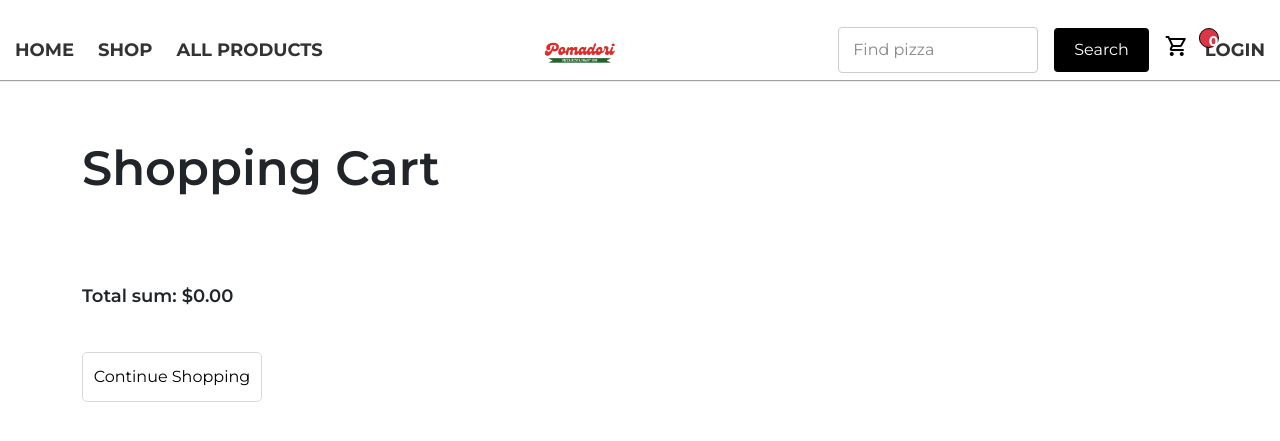
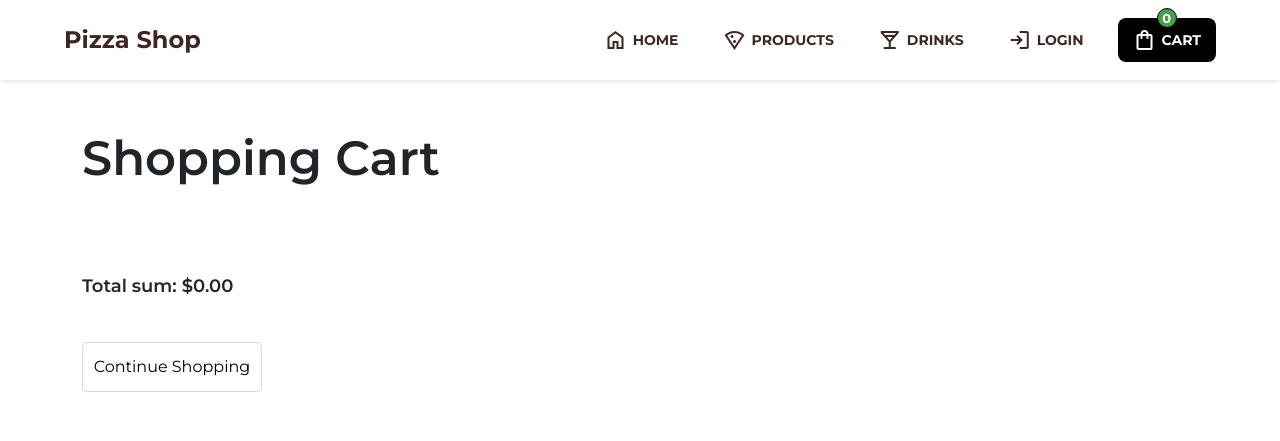
Before and after one commit to sixoper77/PizzaShop, a Django app: page /cart/ in a window 1280 px wide. Shown: the top 441 px of the page. Run offline with Django 5.2, Linux system fonts and the light colour scheme; parts of the project's set-up code (start-up, migrations or seed data) failed here and were passed over; some libraries are stand-ins or nearby versions.

Commit message:
updated base html

```diff
--- a/app2/main/static/css/base.css
+++ b/app2/main/static/css/base.css
@@ -235,17 +235,10 @@ h5{
     opacity: 0.2;
 }
 
-.cart_quantity{
-    position: absolute;
-    border-radius: 20px;
-    width: 20px;
-    height: 20px;
-    font-size: 13px;
-    border: 1px solid #000;
-    text-align: center;
-    margin-left: 20px;
-    margin-top: 40px;
-}
+
+
+
+
 
 .cart{
     flex-direction: column;
@@ -453,8 +446,97 @@ h5{
 }
 
 .cart_quantity {
-    display: block;
-    text-align: center;
+    position: absolute;
+    top: 0;
+    left: 50%;
+    transform: translate(-50%, -50%);
+    border-radius: 50%;
+    width: 20px;
+    height: 20px;
+    font-size: 13px;
+    font-weight: bold;
+    border: 1px solid #000;
+    background-color: #45a049;
+    color: white;
+    display: flex;
+    align-items: center;
+    justify-content: center;
+}
+
+
+/* Фиксированная верхняя панель */
+.header {
+    background-color: #ffffff;
+    box-shadow: 0 2px 4px rgba(0, 0, 0, 0.1);
+    padding: 10px 0;
+    position: fixed;  /* Делаем шапку фиксированной */
+    top: 0;           /* Прижимаем к верху */
+    left: 0;
+    width: 100%;      /* Растягиваем на всю ширину */
+    z-index: 1000;    /* Делаем поверх всего */
+}
+
+/* Чтобы контент не перекрывался шапкой */
+.container {
+    margin-top: 70px;  /* Отступ вниз, чтобы контент не залезал под header */
+}
+
+/* Контейнер внутри header */
+.header-container {
+    max-width: 1200px;
+    margin: 0 auto;
+    display: flex;
+    justify-content: space-between;
+    align-items: center;
+}
+
+/* Логотип */
+.logo h2 {
+    font-size: 24px;
+    font-weight: bold;
+    color: #3e2723;
+    margin: 0;
+}
+
+/* Меню */
+.nav-list {
+    list-style: none;
+    padding: 0;
+    display: flex;
+    align-items: center;
+    gap: 20px;
+}
+
+/* Ссылки в меню */
+.nav-item {
+    text-decoration: none;
+    color: #3e2723;
     font-size: 14px;
-    margin-top: 4px;
+    font-weight: bold;
+    display: flex;
+    align-items: center;
+    gap: 5px;
+    padding: 10px;
+    transition: background 0.3s ease-in-out, color 0.3s ease-in-out;
 }
+
+/* Оформление активного элемента */
+/* Активная кнопка */
+.nav-item.active {
+    background-color: #000;
+    color: white;
+    padding: 10px 15px;
+    border-radius: 8px;
+}
+
+
+
+/* Размер иконок */
+.material-symbols-outlined {
+    font-size: 20px;
+}
+
+/* Текст рядом с иконками */
+.nav-text {
+    font-size: 14px;
+}
--- a/app2/main/templates/main/base.html
+++ b/app2/main/templates/main/base.html
@@ -4,58 +4,75 @@
 <head>
     <meta charset="UTF-8">
     <meta name="viewport" content="width=device-width, initial-scale=1.0">
-    <title>{% block title %}{% endblock %}</title>
+    <title>Coffee Shop</title>
 
-    {% comment %} Bootstrap {% endcomment %}
+    <!-- Bootstrap -->
     <link rel="stylesheet" href="{% static 'bootstrap/css/bootstrap.min.css' %}">
-    {% comment %} CSS {% endcomment %}
+
+    <!-- CSS -->
     <link rel="stylesheet" href="{% static 'css/base.css' %}">
-    {% comment %} Material Icons {% endcomment %}
-    <link href="https://fonts.googleapis.com/css2?family=Material+Icons+Outlined" rel="stylesheet">
+
+    <!-- Material Icons -->
+    <link href="https://fonts.googleapis.com/css2?family=Material+Symbols+Outlined" rel="stylesheet">
 </head>
 <body>
-    <header class="header sticky-top">
-        <div class="header-container d-flex align-items-center justify-content-between">
+    <header class="header">
+        <div class="header-container d-flex align-items-center justify-content-between px-4 py-2">
+            <!-- Логотип слева -->
+            <div class="logo">
+                <h2 class="m-0">Pizza Shop</h2>
+            </div>
+
+            <!-- Меню справа -->
             <nav class="header-nav">
-                <ul class="header-list d-flex gap-4 m-0">
-                    <li><a href="{% url "main:popular_list" %}" class="nav-a">Home</a></li>
-                    <li><a href="{% url "main:product_list" %}" class="nav-a">Shop</a></li>
-                    <li><a href="{% url "main:product_list" %}" class="nav-a">All products</a></li>
-                </ul>
-            </nav>
-            <div class="header-logo">
-                <a href="#"><img src="{% static 'img/pizza_logo.png' %}" alt="Pizza Logo" class="pizza-logo"></a>
-            </div>
-            <div class="header-profile d-flex align-items-center gap-3">
-                <div class="material-textfield">
-                    <input type="text" placeholder=" " required>
-                    <label>Find pizza</label>
-                </div>
-                <button class="material-button">Search</button>
-                <div class="cart-container d-flex align-items-center position-relative">
-                    <a href="{% url 'cart:cart_detail' %}" class="cart-link">
-                        <span class="material-icons-outlined">shopping_cart</span>
+                <ul class="nav-list d-flex align-items-center gap-4 m-0">
+                    <li>
+                        <a href="{% url 'main:popular_list' %}" class="nav-item {% if request.resolver_match.url_name == 'popular_list' %}active{% endif %}">
+                            <span class="material-symbols-outlined">home</span>
+                            <span class="nav-text">HOME</span>
                         </a>
-                    <p class="cart_quantity position-absolute top-0 start-100 translate-middle badge rounded-pill bg-danger">
+                    </li>
+                    <li>
+                        <a href="{% url 'main:product_list' %}" class="nav-item {% if request.resolver_match.url_name == 'product_list' %}active{% endif %}">
+                            <span class="material-symbols-outlined">local_pizza</span>
+                            <span class="nav-text">PRODUCTS</span>
+                        </a>
+                    </li>
+                    <li><a href="#" class="nav-item">
+                        <span class="material-symbols-outlined">local_bar</span>
+                        <span class="nav-text">DRINKS</span>
+                    </a></li>
+                    <li><a href="{% url "user:login" %}" class="nav-item {% if request.resolver_match.url_name == 'login' %}active{% endif %}">
+                        <span class="material-symbols-outlined">login</span>
+                        <span class="nav-text">LOGIN</span>
+                    </a></li>
+                    <li class="position-relative">
+                        <a href="{% url 'cart:cart_detail' %}" class="nav-item {% if request.resolver_match.url_name == 'cart_detail' %}active{% endif %}">
+                            <span class="material-symbols-outlined">shopping_bag</span>
+                            <span class="nav-text">CART</span>
+                        </a>
                         {% with cart_quantity=cart|length %}
+                            <p class="cart_quantity position-absolute top-0 start-90  translate-middle badge rounded-pill ">
                                 {% if cart_quantity > 0 %}
                                     {{ cart_quantity }}
                                 {% else %}
                                     0
                                 {% endif %}
+                            </p>
                         {% endwith %}
-                    </p>
-                </div>
-                <a href="#" class="nav-a">LOGIN</a>
-            </div>
+                    </li>
+                </ul>
+            </nav>
         </div>
     </header>
+
+    <!-- Контент страницы -->
     <div class="container">
         {% block content %}
         {% endblock %}
     </div>
 
-    {% comment %} JS for Bootstrap {% endcomment %}
+    <!-- Bootstrap JS -->
     <script src="{% static 'bootstrap/js/bootstrap.bundle.min.js' %}"></script>
 </body>
 </html>
```
Lines whose indentation alone changed are shown as unchanged.
